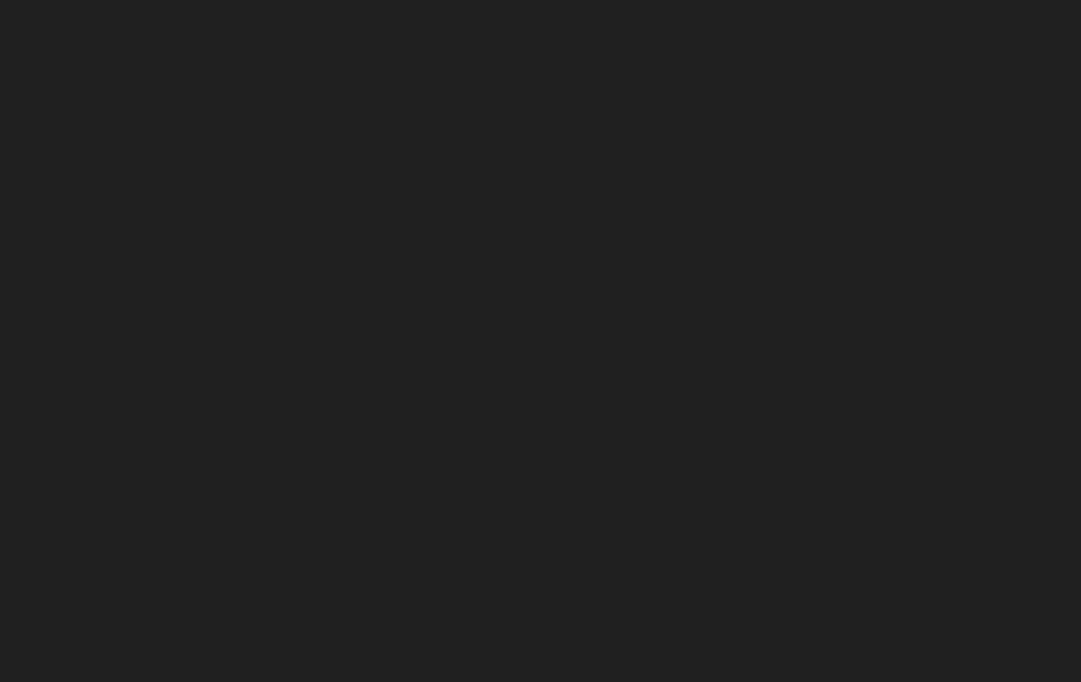
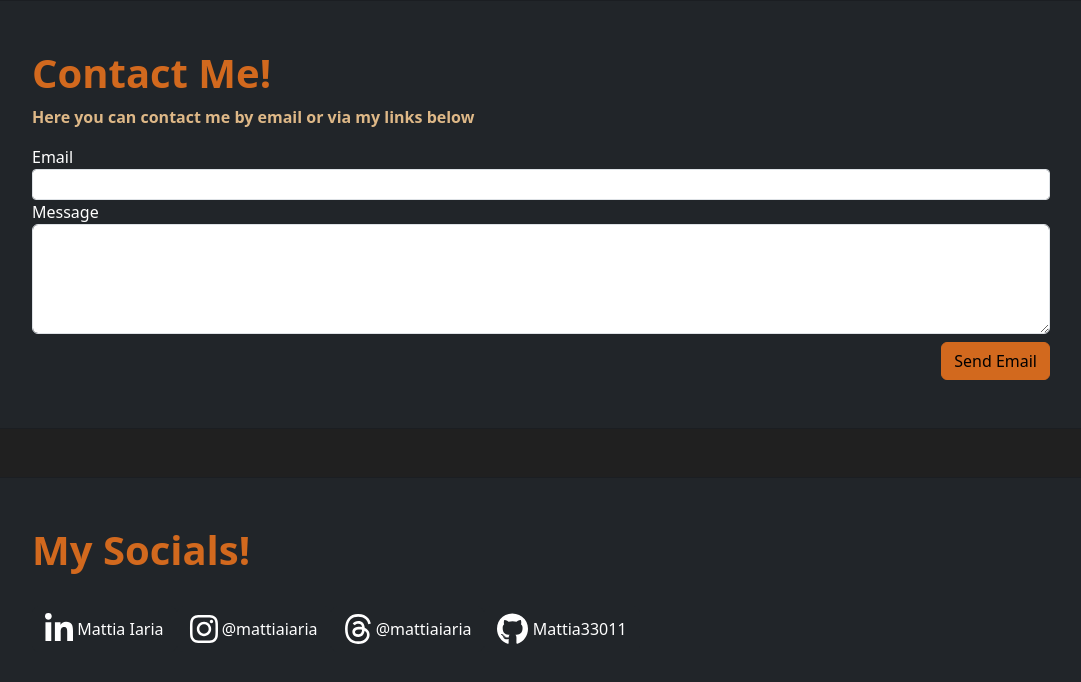
Before and after one commit to mattia33011/mattia-portfolio, an Angular app: page / in a window 1280 px wide. Shown: the part 1161-1843 px from the top of the page, without its empty margins (99-1180 px from the left). Before the commit the page ends 1209 px from the top, so only its background shows below. Built offline with nearby package versions, Linux system fonts and the light colour scheme.

Commit message:
added socials

```diff
--- a/src/app/dashboard/dashboard.component.html
+++ b/src/app/dashboard/dashboard.component.html
@@ -49,4 +49,38 @@
             }
         </p>
     </div>
+
+    <div class="card bg-dark text-white p-5 mb-5">
+        <h1 id="title">
+            Contact Me!
+        </h1>
+        <label for="title" class="label">
+            Here you can contact me by email or via my links below
+        </label>
+        <div class="mt-3" action="">
+            <label for="">Email</label>
+            <input type="text" class="form-control form-control-sm">
+            <label for="">Message</label>
+            <textarea type="text" class="form-control" rows="4"></textarea>
+            <div class="d-flex justify-content-end">
+                <button class="btn-send btn mt-2 email-btn">
+                    Send Email
+                </button>
+            </div>
+        </div>
+    </div>
+
+    <div class="card bg-dark text-white p-5 mb-5">
+        <h1 id="title">
+            My Socials!
+        </h1>
+
+        <div class="mt-4">
+            @for (item of socialsList; track $index) {
+                <a target="_blank" [href]="item.href" class="btn btn-dark">
+                    <app-card [title]="item.title" [icon]="item.icon" ></app-card>
+                </a>
+            }
+        </div>
+    </div>
 </div>
--- a/src/app/dashboard/dashboard.component.scss
+++ b/src/app/dashboard/dashboard.component.scss
@@ -7,10 +7,27 @@
 }
 
 .label{
-    color: burlywood;
+    color: rgb(222, 184, 135);
     font-weight: 600;
 }
 #title{
-    color: chocolate;
+    color: rgb(210, 105, 30);
     font-weight: 700;
 }
+.btn-send {
+    --bs-btn-color: #000;
+    --bs-btn-bg: rgb(210, 105, 30);
+    --bs-btn-border-color: rgb(210, 105, 30);
+    --bs-btn-hover-color: #000;
+    --bs-btn-hover-bg: #ffca2c;
+    --bs-btn-hover-border-color: #ffc720;
+    --bs-btn-focus-shadow-rgb: 217, 164, 6;
+    --bs-btn-active-color: #000;
+    --bs-btn-active-bg: #ffcd39;
+    --bs-btn-active-border-color: #ffc720;
+    --bs-btn-active-shadow: inset 0 3px 5px rgba(0, 0, 0, 0.125);
+    --bs-btn-disabled-color: #000;
+    --bs-btn-disabled-bg: #ffc107;
+    --bs-btn-disabled-border-color: #ffc107;
+    font-weight: 500;
+}
--- a/src/app/dashboard/dashboard.component.ts
+++ b/src/app/dashboard/dashboard.component.ts
@@ -2,7 +2,7 @@ import { Component } from '@angular/core';
 import { HeaderComponent } from '../header/header.component';
 import { FontAwesomeModule } from '@fortawesome/angular-fontawesome';
 import { CardComponent } from '../card/card.component';
-import { faAngular, faDocker, faEnvira, faJava, faJs, faReact } from '@fortawesome/free-brands-svg-icons';
+import { faAngular, faDocker, faEnvira, faGithub, faInstagram, faJava, faJs, faLinkedin, faLinkedinIn, faReact, faThreads } from '@fortawesome/free-brands-svg-icons';
 import { faCopyright } from '@fortawesome/free-regular-svg-icons';
 import { faDatabase, faLeaf } from '@fortawesome/free-solid-svg-icons';
 
@@ -14,15 +14,6 @@ import { faDatabase, faLeaf } from '@fortawesome/free-solid-svg-icons';
   styleUrl: './dashboard.component.scss'
 })
 export class DashboardComponent {
-  faJava = faJava
-  faReact = faReact
-  faAngular = faAngular
-  faC = faCopyright
-  faSpring = faEnvira
-  faJs = faJs
-  faDocker = faDocker
-  faSql = faDatabase
-
   experiencesList = [
     {title: 'Kotlin', assetPath: '../../assets/Kotlin_Icon.svg'},
     {title: 'java', icon: faJava},
@@ -40,4 +31,14 @@ export class DashboardComponent {
     {title: 'MongoDB', assetPath: '../../assets/mongodb-icon.svg'},
   ]
 
+  linkedIn = faLinkedin
+
+  socialsList = [
+    {title: 'Mattia Iaria', icon: faLinkedinIn, href: 'https://it.linkedin.com/in/mattia-iaria-ba7432275?trk=people-guest_people_search-card'},
+    {title: '@mattiaiaria', icon: faInstagram, href: 'https://www.instagram.com/mattiaiaria/'},
+    {title: '@mattiaiaria', icon: faThreads, href: 'https://www.threads.net/@mattiaiaria'},
+    {title: 'mattia33011', icon: faGithub, href: 'https://github.com/mattia33011'},
+
+  ]
+
 }
```
